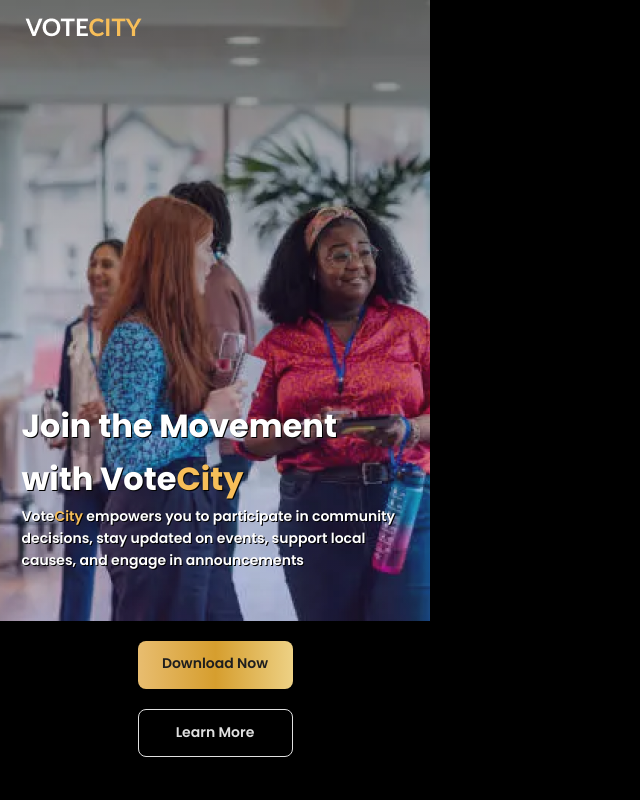
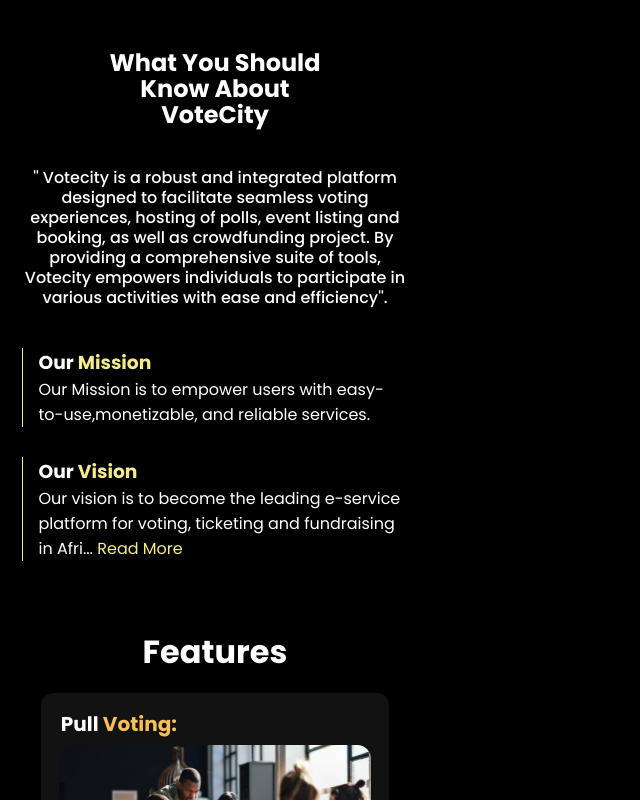
Before and after one commit to TajjDev/votecity2, a React (Vite) app: page / in a window 1280 px wide. Shown: the top 800 px of the page, without its empty margins (0-640 px from the left). Built offline with nearby package versions, Linux system fonts and the light colour scheme; a web font is replaced by a local one.

Commit message:
Update App.jsx

```diff
--- a/src/App.jsx
+++ b/src/App.jsx
@@ -20,7 +20,7 @@ const App = () => {
       {/* <GetStarted></GetStarted> */}
       {/* <About></About> */}
     {/* </div> */}
-    <Aboutt/>
+{/*     <Aboutt/> */}
     <About/>
     {/* <Features/> */}
     <Features/>
```
